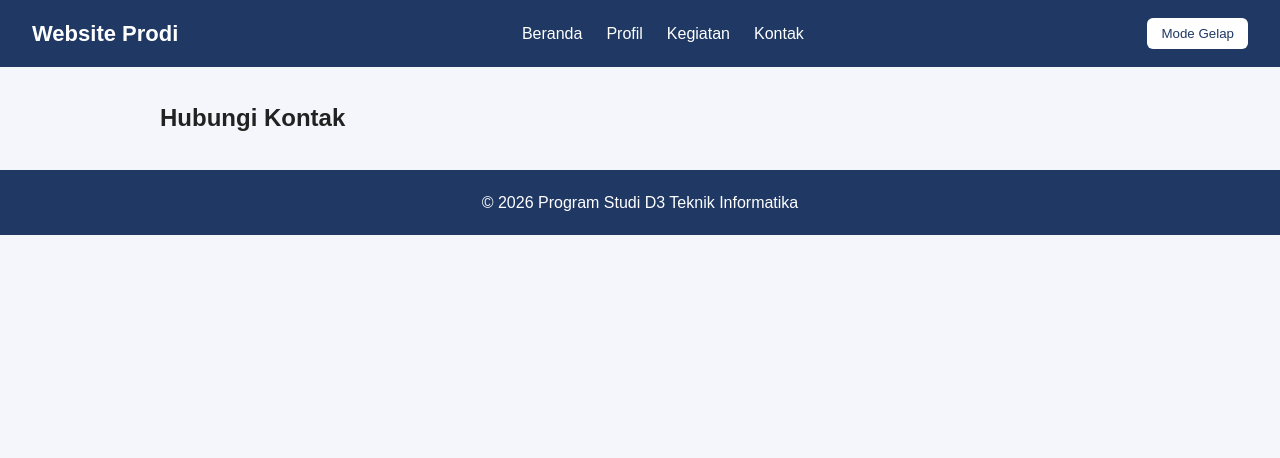
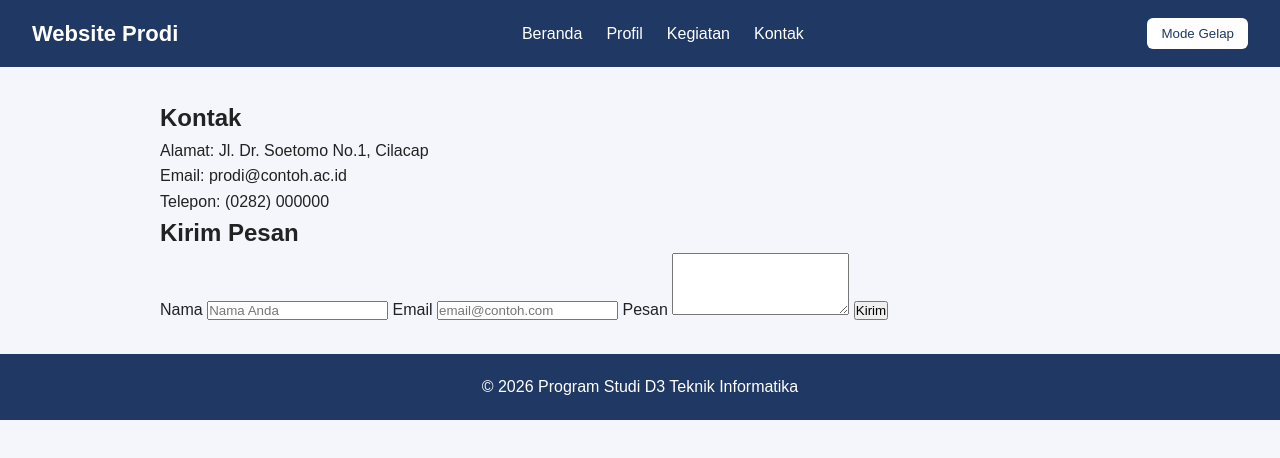
Before and after one commit to bangkiitdd/project-kelompok3, a plain HTML site: page kontak.html in a window 1280 px wide. Drawn offline with Linux system fonts and the light colour scheme.

Commit message:
Membuat halaman kontak dan form

```diff
--- a/kontak.html
+++ b/kontak.html
@@ -23,8 +23,25 @@
 
     <!-- Konten utama -->
     <main>
-        <h2>Hubungi Kontak</h2>
-        <!-- Isi halaman dikerjakan oleh anggota yang bertugas -->
+        <h2>Kontak</h2>
+        <p>Alamat: Jl. Dr. Soetomo No.1, Cilacap</p>
+        <p>Email: prodi@contoh.ac.id</p>
+        <p>Telepon: (0282) 000000</p>
+
+        <section class="form-kontak">
+        <h2>Kirim Pesan</h2>
+        <label for="nama">Nama</label>
+        <input type="text" id="nama" placeholder="Nama Anda" />
+
+        <label for="email">Email</label>
+        <input type="email" id="email" placeholder="email@contoh.com" />
+
+        <label for="pesan">Pesan</label>
+        <textarea id="pesan" rows="4"></textarea>
+
+        <button type="button" id="tombol-kirim">Kirim</button>
+        <p id="status-form"></p>
+        </section>
     </main>
 
     <!-- Footer -->
```
